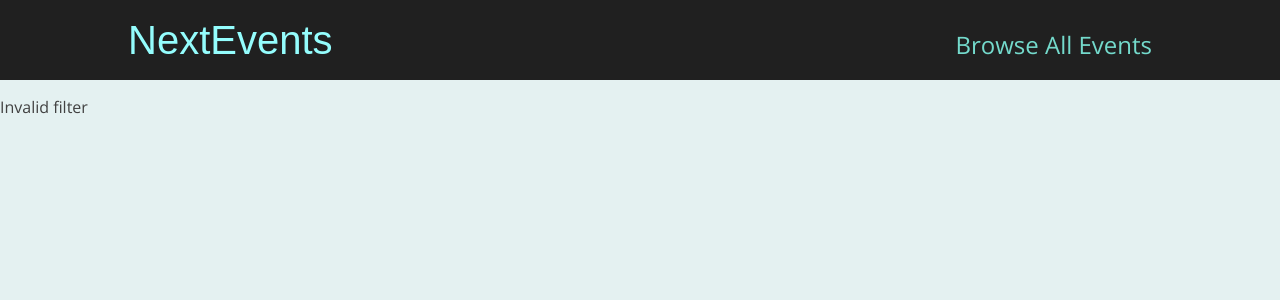
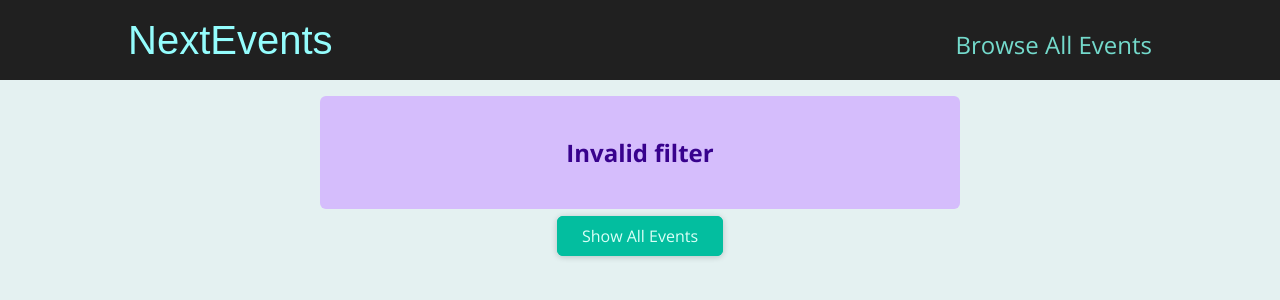
Before and after one commit to Taraskin777/next-js-3, a Next.js app: page /events/e2 in a window 1280 px wide. Shown: the top 300 px of the page. Built offline with nearby package versions, Linux system fonts and the light colour scheme.

Commit message:
add search events and event-alert wrapper

```diff
--- a/components/events/event-item.js
+++ b/components/events/event-item.js
@@ -1,4 +1,3 @@
-import Link from "next/link";
 import Button from "../ui/button";
 
 import classes from "./event-item.module.css";
--- /dev/null
+++ b/components/events/results-title.js
@@ -0,0 +1,20 @@
+import Button from '../ui/button';
+import classes from './results-title.module.css';
+
+function ResultsTitle(props) {
+  const { date } = props;
+
+  const humanReadableDate = new Date(date).toLocaleDateString('en-US', {
+    month: 'long',
+    year: 'numeric',
+  });
+
+  return (
+    <section className={classes.title}>
+      <h1>Events in {humanReadableDate}</h1>
+      <Button link='/events'>Show all events</Button>
+    </section>
+  );
+}
+
+export default ResultsTitle;
--- /dev/null
+++ b/components/events/results-title.module.css
@@ -0,0 +1,6 @@
+.title {
+  margin: 2rem auto;
+  width: 90%;
+  max-width: 40rem;
+  text-align: center;
+}
--- /dev/null
+++ b/components/ui/error-alert.js
@@ -0,0 +1,7 @@
+import classes from './error-alert.module.css';
+
+function ErrorAlert(props) {
+  return <div className={classes.alert}>{props.children}</div>;
+}
+
+export default ErrorAlert;
--- /dev/null
+++ b/components/ui/error-alert.module.css
@@ -0,0 +1,12 @@
+.alert {
+  margin: 1rem auto;
+  padding: 1rem 2rem;
+  width: 90%;
+  max-width: 40rem;
+  background-color: #d5bdfc;
+  color: #38028d;
+  font-weight: bold;
+  font-size: 1.5rem;
+  text-align: center;
+  border-radius: 6px;
+}
--- a/pages/events/[...slug].js
+++ b/pages/events/[...slug].js
@@ -1,5 +1,9 @@
 import { useRouter } from "next/router";
 import { getFilteredEvents } from "../../dummy-data";
+import EventList from "../../components/events/event-list";
+import ResultsTitle from "../../components/events/results-title";
+import Button from "../../components/ui/button";
+import ErrorAlert from "../../components/ui/error-alert";
 
 function FilteredEventsPage() {
   const router = useRouter();
@@ -24,7 +28,16 @@
     numMonth < 1 ||
     numMonth > 12
   ) {
-    return <p>Invalid filter</p>;
+    return (
+      <>
+        <ErrorAlert>
+          <p>Invalid filter</p>
+        </ErrorAlert>
+        <div className="center">
+          <Button link="/events">Show All Events</Button>
+        </div>
+      </>
+    );
   }
 
   const filteredEvents = getFilteredEvents({
@@ -33,13 +46,25 @@
   });
 
   if (!filteredEvents || filteredEvents.length === 0) {
-    return <p>No events found</p>;
+    return (
+      <>
+        <ErrorAlert>
+          <p>No events found</p>
+        </ErrorAlert>
+        <div className="center">
+          <Button link="/events">Show All Events</Button>
+        </div>
+      </>
+    );
   }
 
+  const date = new Date(numYear, numMonth - 1);
+
   return (
-    <div>
-      <h1>Filtered Events</h1>
-    </div>
+    <>
+      <ResultsTitle date={date} />
+      <EventList items={filteredEvents} />
+    </>
   );
 }
 
```
Also changed, not shown: pages/events/[eventId].js (+6 -1 lines).
